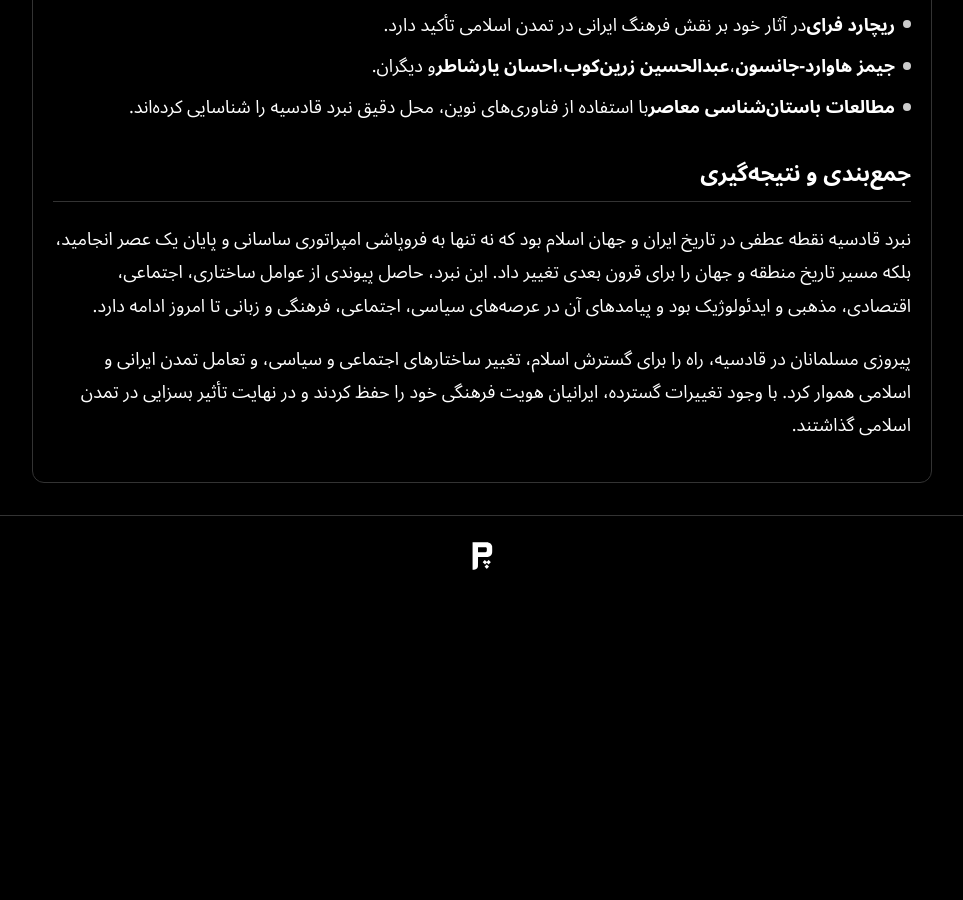
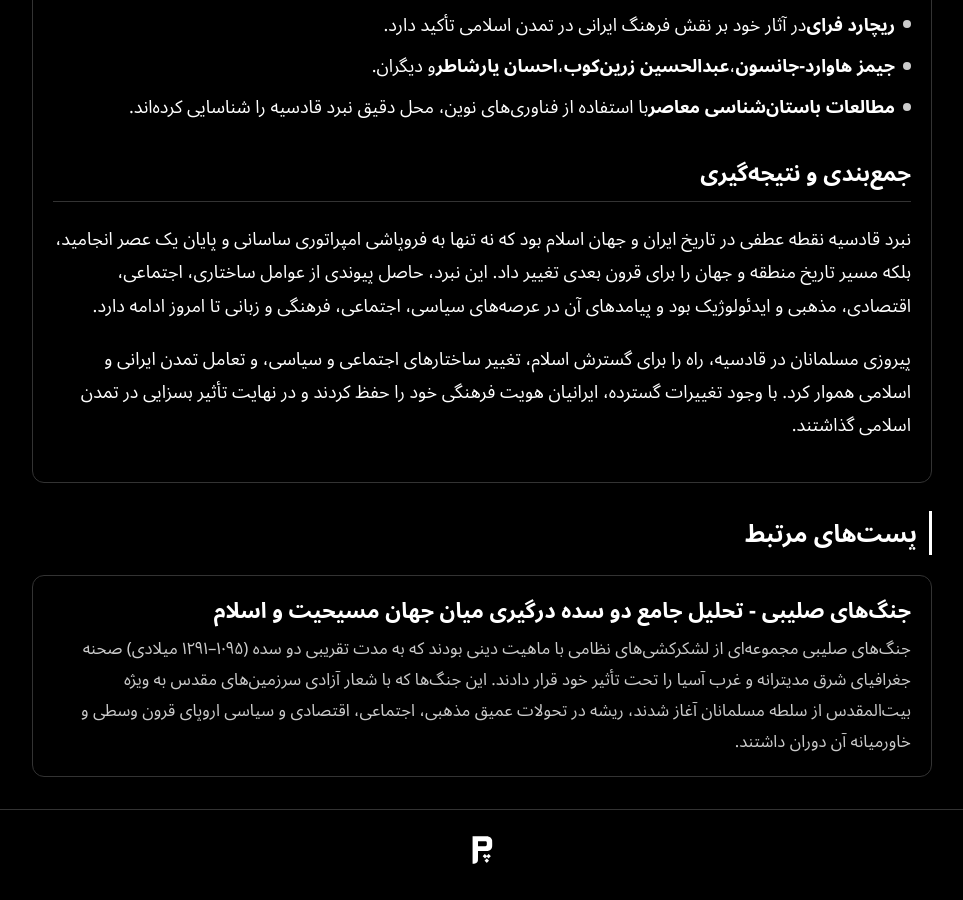
Before and after one commit to darkblog/darkblog.github.io, a Jekyll site: the page built from _posts/2025-9-9-qadisiyyah.md, in a window 1280 px wide and 900 px high, scrolled down 8311 px. Shown: the whole window, without its empty margins (158-1121 px from the left). Built offline with Jekyll 4.4.1, drawn with Linux system fonts in a browser that asks for light colours; before the commit the page ends 8916 px from its top, so only the background shows below that.

Commit message:
Update 2026-2-24-crusades.md

```diff
--- a/_posts/2026-2-24-crusades.md
+++ b/_posts/2026-2-24-crusades.md
@@ -1,6 +1,6 @@
 ---
-layout: post
 title: جنگ‌های صلیبی - تحلیل جامع دو سده درگیری میان جهان مسیحیت و اسلام
+tags: جنگ
 ---
 
 جنگ‌های صلیبی مجموعه‌ای از لشکرکشی‌های نظامی با ماهیت دینی بودند که به مدت تقریبی دو سده (۱۰۹۵–۱۲۹۱ میلادی) صحنه جغرافیای شرق مدیترانه و غرب آسیا را تحت تأثیر خود قرار دادند. این جنگ‌ها که با شعار آزادی سرزمین‌های مقدس به ویژه بیت‌المقدس از سلطه مسلمانان آغاز شدند، ریشه در تحولات عمیق مذهبی، اجتماعی، اقتصادی و سیاسی اروپای قرون وسطی و خاورمیانه آن دوران داشتند.
```
